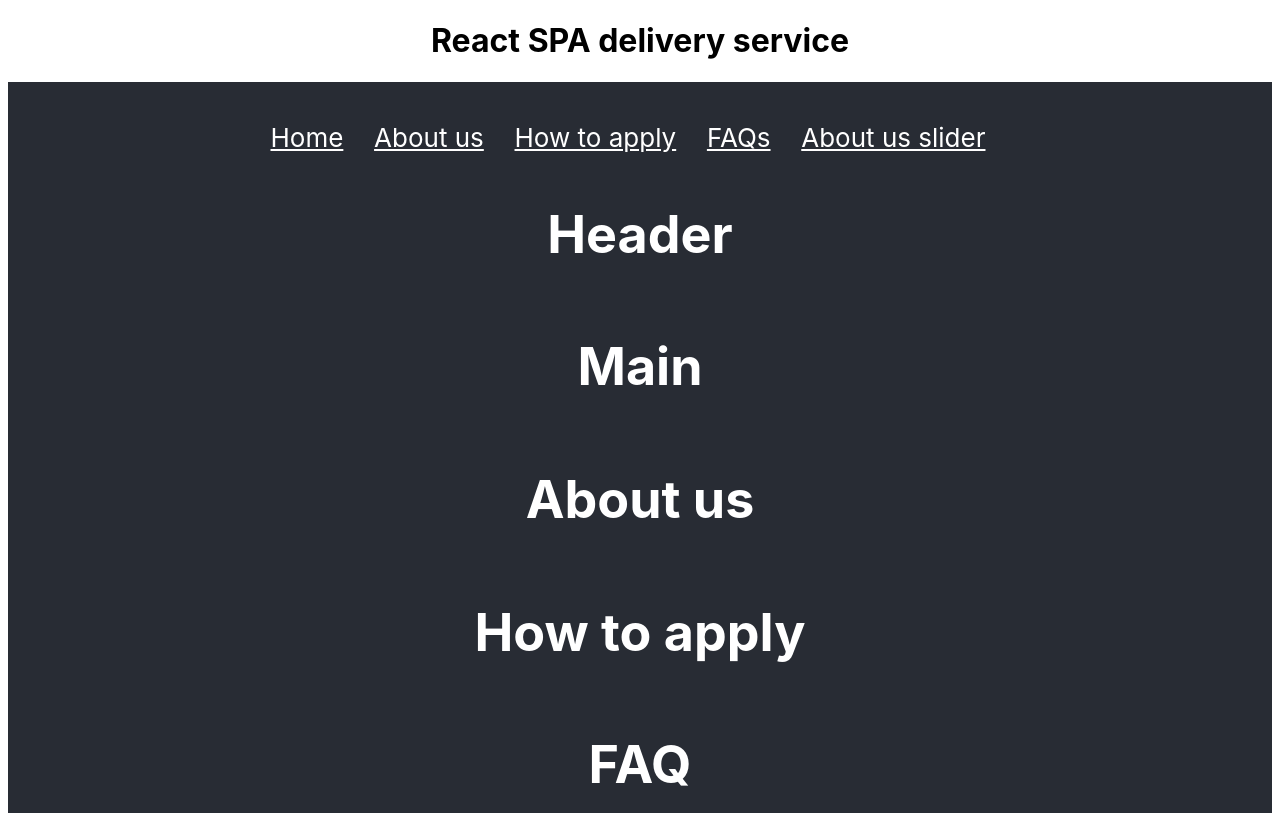
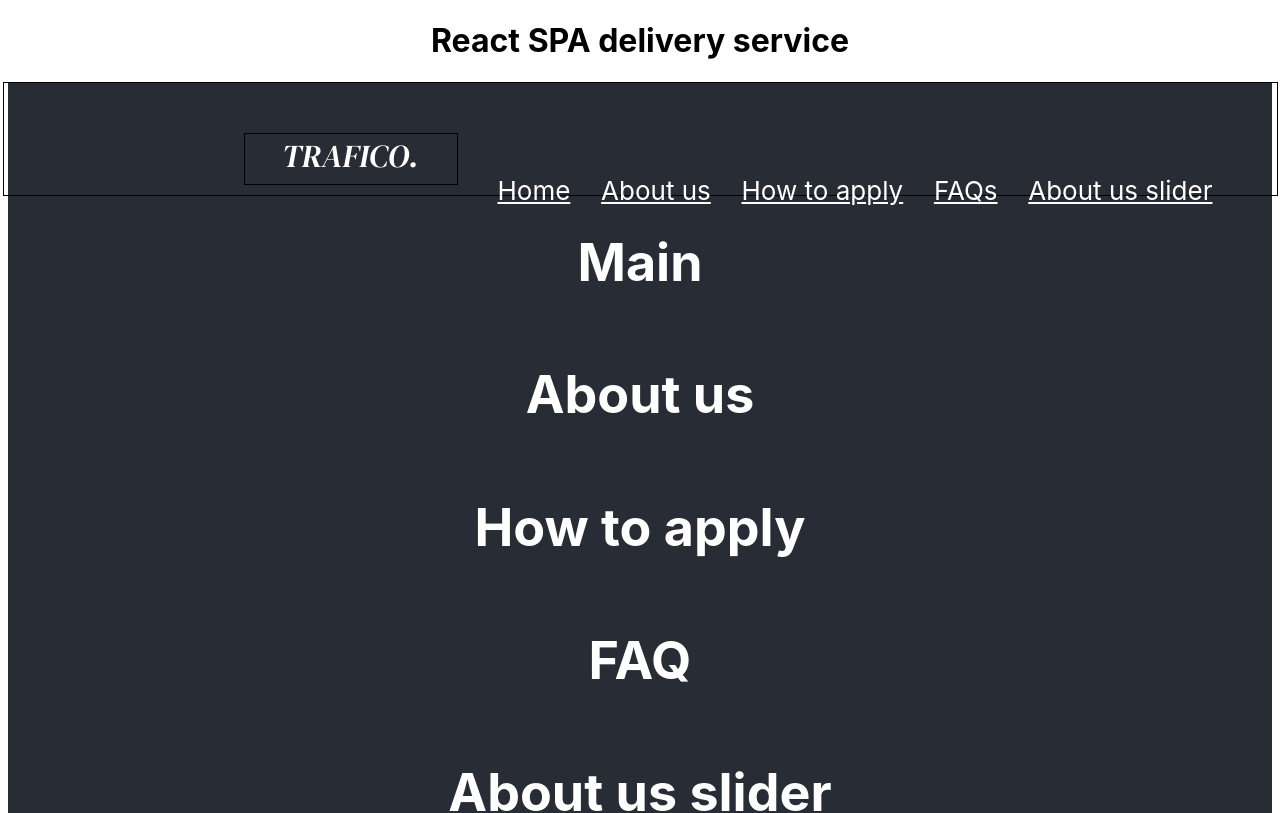
Before and after one commit to AlyonaYAV/react-spa-delivery, a React (Create React App) app: page / in a window 1280 px wide. Shown: the top 813 px of the page. Built offline with nearby package versions, Linux system fonts and the light colour scheme.

Commit message:
Base HTML and CSS for Header is prepared. It used for Logo and navigation

```diff
--- a/src/sections/header/Header.jsx
+++ b/src/sections/header/Header.jsx
@@ -2,9 +2,9 @@ import React from "react";
 import './header.css';
 
 const Header = (props)=>{
-    return (<div>
+    return (<div className="header">
+        <div className="logo">Trafico.</div>
         { props.children }
-        <h1>Header</h1>
     </div>)
 }
 
--- a/src/sections/header/header.css
+++ b/src/sections/header/header.css
@@ -0,0 +1,16 @@
+.header{
+    height: 7rem;
+    border: 1px solid #000;
+    display: flex;
+    justify-content: space-between;
+}
+.header .logo{
+    width: 212px;
+    height: 50px;
+    margin: 50px 0 0 240px;
+    font-family: var(--font-logo);
+    font-size: 2rem;
+    color: #fff;
+    text-transform: uppercase;
+    border: 1px solid #000;
+}
```
